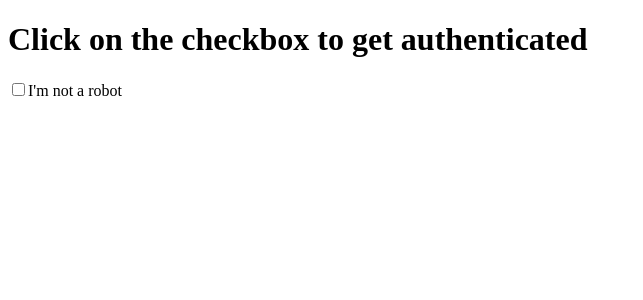
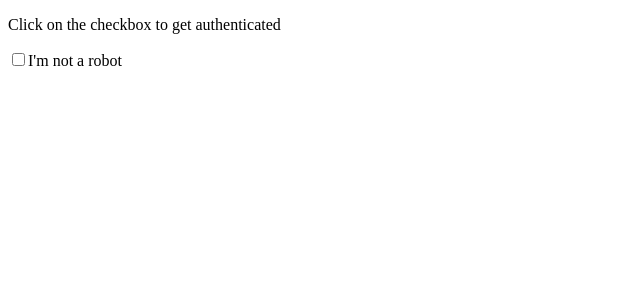
Before and after one commit to acciojob/usecontext-auth-Aravindhan-Rajendran, a React app: page / in a window 1280 px wide. Shown: the top 300 px of the page, without its empty margins (0-643 px from the left). Built offline with nearby package versions, Linux system fonts and the light colour scheme.

Commit message:
Update Auth.js

```diff
--- a/src/components/Auth.js
+++ b/src/components/Auth.js
@@ -8,7 +8,7 @@ const Auth = () => {
   return (
     <div>
       {/* Display message based on authentication status */}
-      <h1>{isAuthenticated ? "You are authenticated!" : "Click on the checkbox to get authenticated"}</h1>
+      <p>{isAuthenticated ? "You are authenticated!" : "Click on the checkbox to get authenticated"}</p>
       <div>
         {/* Checkbox to simulate authentication */}
         <input
```
